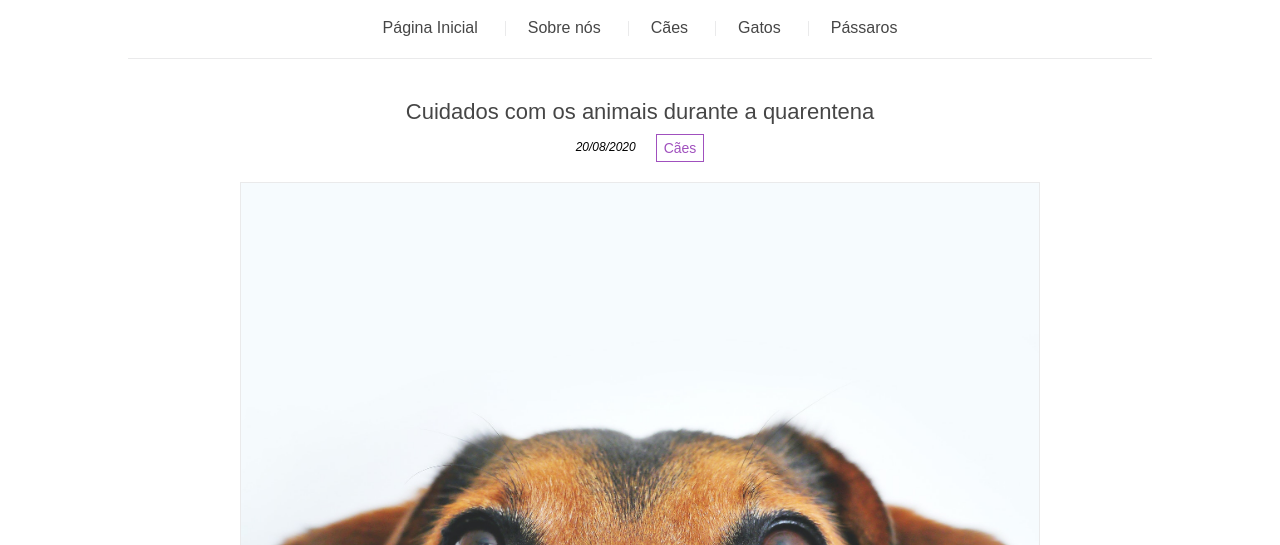
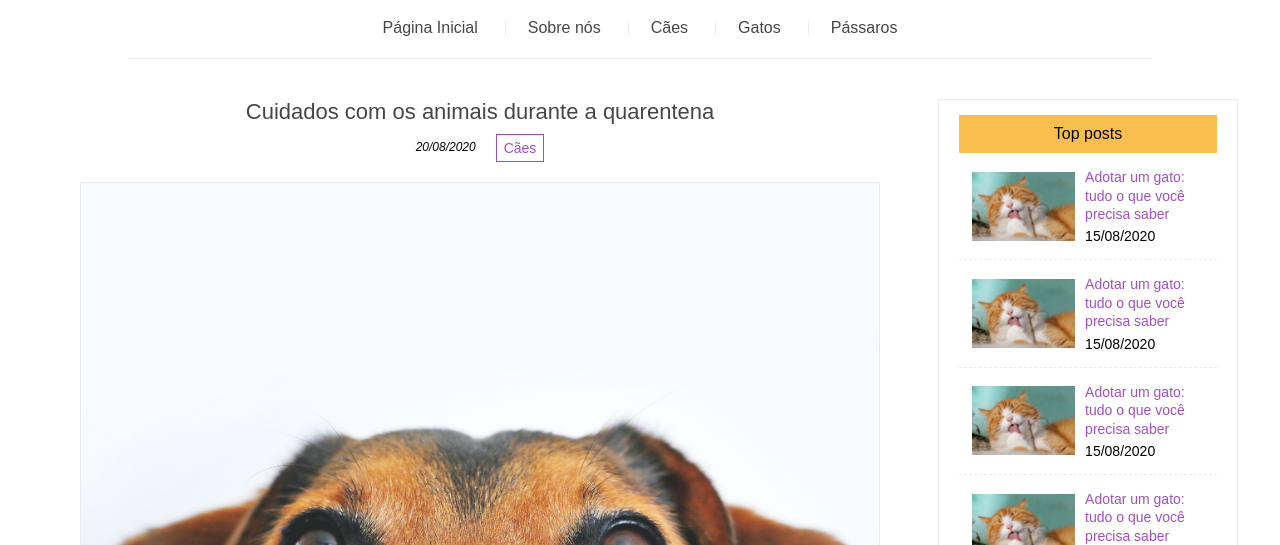
Before and after one commit to lopescode/gatito-petshop, a website: page src/public/index.html in a window 1280 px wide. Shown: the part 255-800 px from the top of the page. Drawn offline with Linux system fonts and the light colour scheme.

Commit message:
Finalizando a pagina index.html e melhorando a apresentação do README

```diff
--- a/src/public/index.html
+++ b/src/public/index.html
@@ -58,6 +58,41 @@
                 </div>
             </article>
         </div>
+        <div class="main__sidebar sidebar">
+            <aside class="sidebar__top">
+                <p class="sidebar__title">Top posts</p>
+                <ul class="sidebar__posts">
+                    <li class="sidebar__list">
+                        <img src="../assets/img/cat.jpg" alt="Gato" class="sidebar__img">
+                        <div class="sidebar__details">
+                            <a href="article.html" class="sidebar__post-title">Adotar um gato: tudo o que você precisa saber</a>
+                            <p class="sidebar__post-date">15/08/2020</p>
+                        </div>
+                    </li>
+                    <li class="sidebar__list">
+                        <img src="../assets/img/cat.jpg" alt="Gato" class="sidebar__img">
+                        <div class="sidebar__details">
+                            <a href="article.html" class="sidebar__post-title">Adotar um gato: tudo o que você precisa saber</a>
+                            <p class="sidebar__post-date">15/08/2020</p>
+                        </div>
+                    </li>
+                    <li class="sidebar__list">
+                        <img src="../assets/img/cat.jpg" alt="Gato" class="sidebar__img">
+                        <div class="sidebar__details">
+                            <a href="article.html" class="sidebar__post-title">Adotar um gato: tudo o que você precisa saber</a>
+                            <p class="sidebar__post-date">15/08/2020</p>
+                        </div>
+                    </li>
+                    <li class="sidebar__list">
+                        <img src="../assets/img/cat.jpg" alt="Gato" class="sidebar__img">
+                        <div class="sidebar__details">
+                            <a href="article.html" class="sidebar__post-title">Adotar um gato: tudo o que você precisa saber</a>
+                            <p class="sidebar__post-date">15/08/2020</p>
+                        </div>
+                    </li>
+                </ul>
+            </aside>
+        </div>
     </main>
     <footer class="footer">
         <img src="../assets/img/footer-logo.png" alt="Footer logo" class="footer__logo">
--- a/src/styles/scss/style.scss
+++ b/src/styles/scss/style.scss
@@ -6,6 +6,21 @@ $yellow: #fabe50;
 
 /// Estas variáveis se referem as medidas do nosso blog
 $img-width: 45%;
+
+/// Estas variáveis se referem aos placeholders selector
+%no-decoration {
+  text-decoration: none;
+}
+%u-decoration {
+  text-decoration: underline;
+}
+
+/// Estas variáveis se referem aos mixins
+@mixin reset-list {
+  margin: 0;
+  padding: 0;
+  list-style: none;
+}
 
 .header {
   /* Este trecho de estilo se refere
@@ -75,6 +90,7 @@ ao header do nosso blog*/
     margin-left: auto;
     margin-right: auto;
   }
+
   &__title {
     text-decoration: none;
     font-size: 22px;
@@ -169,6 +185,65 @@ ao header do nosso blog*/
     margin-bottom: 10px;
     &:hover {
       color: $purple;
+    }
+  }
+
+  &__sidebar {
+    width: 25%;
+    padding: 40px 10px;
+  }
+
+  .sidebar {
+    &__top {
+      border: 1px solid $light-grey;
+      padding: 15px 20px;
+    }
+
+    &__title {
+      background: $yellow;
+      text-align: center;
+      padding: 10px 20px;
+      margin: 0;
+      letter-spacing: 1.5;
+    }
+
+    &__posts {
+      @include reset-list;
+    }
+
+    &__list {
+      display: flex;
+      justify-content: center;
+      flex-wrap: wrap;
+      align-items: center;
+      padding: 15px 0;
+      &:not(:last-child) {
+        border-bottom: 1px dashed $light-grey;
+      }
+    }
+
+    &__img {
+      width: 40%;
+    }
+
+    &__details {
+      width: 50%;
+      padding-left: 10px;
+    }
+
+    &__post-title {
+      font-size: 14px;
+      color: $purple;
+      @extend %no-decoration;
+
+      &:hover {
+        @extend %u-decoration;
+      }
+    }
+
+    &__post-date {
+      font-size: 14px;
+      margin: 5px 0 0 0;
     }
   }
 }
```
Also changed, not shown: src/assets/img/layout/index.PNG, src/styles/css/style.css, 2 other files.
